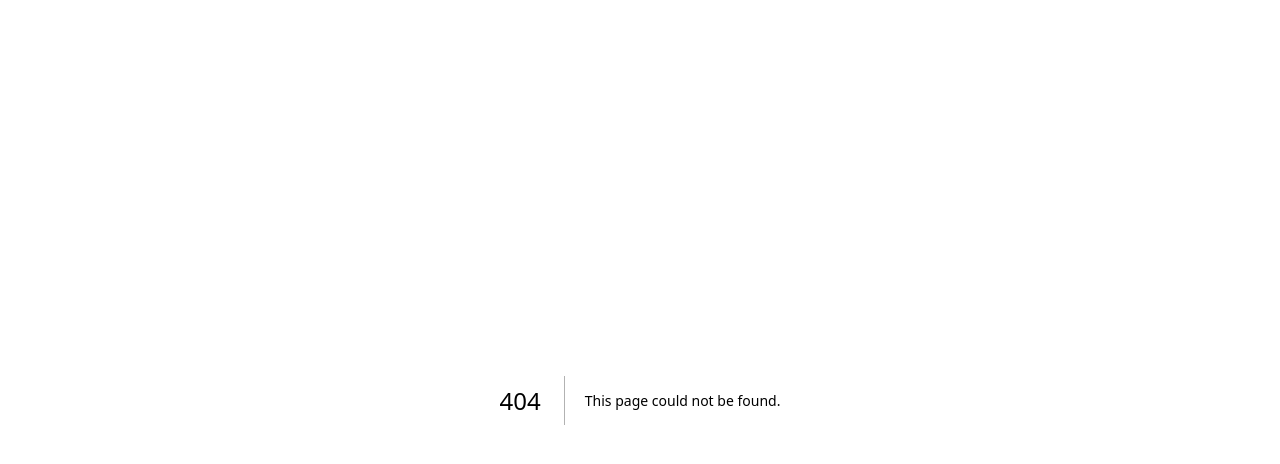
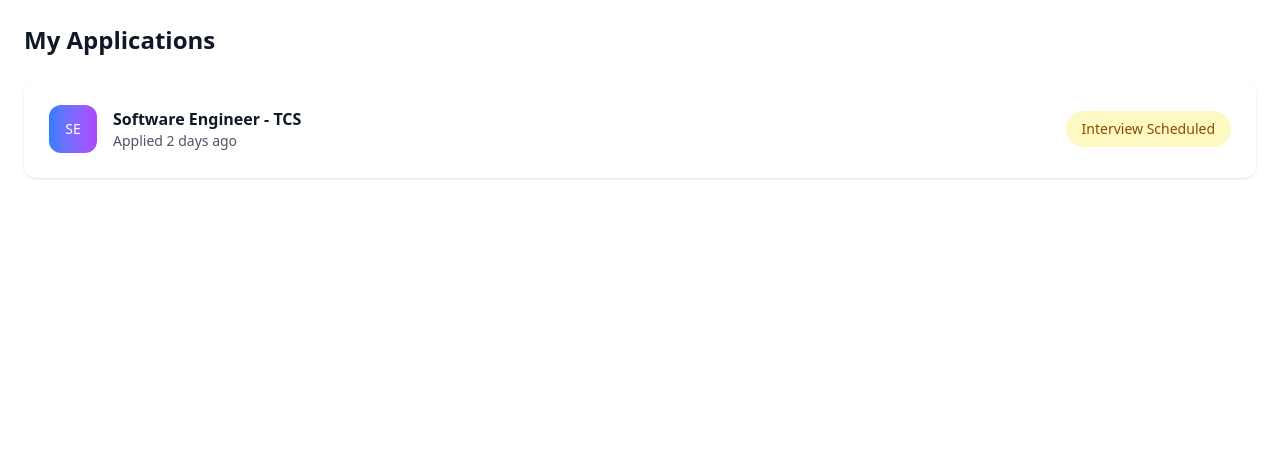
Before and after one commit to sonkamblesahil/Campus-recruitment-management-system, a Next.js app: page /applications in a window 1280 px wide. Before the commit this address had no page. Shown: the top 464 px of the page. Built offline with nearby package versions, Linux system fonts and the light colour scheme.

Commit message:
create job application section

```diff
--- /dev/null
+++ b/app/applications/page.jsx
@@ -0,0 +1,21 @@
+export default function Applications() {
+  return (
+    <div className="p-6 space-y-6">
+      <h1 className="text-2xl font-bold text-gray-900">My Applications</h1>
+      <div className="space-y-4">
+        <div className="bg-white/80 p-6 rounded-xl shadow-sm border border-white/50 flex justify-between items-center">
+          <div className="flex items-center space-x-4">
+            <div className="w-12 h-12 bg-gradient-to-r from-blue-500 to-purple-500 rounded-xl flex items-center justify-center">
+              <span className="text-white font-medium text-sm">SE</span>
+            </div>
+            <div>
+              <p className="font-semibold text-gray-900">Software Engineer - TCS</p>
+              <p className="text-sm text-gray-600">Applied 2 days ago</p>
+            </div>
+          </div>
+          <span className="px-4 py-2 bg-yellow-100 text-yellow-800 rounded-full text-sm font-medium">Interview Scheduled</span>
+        </div>
+      </div>
+    </div>
+  );
+}
```
